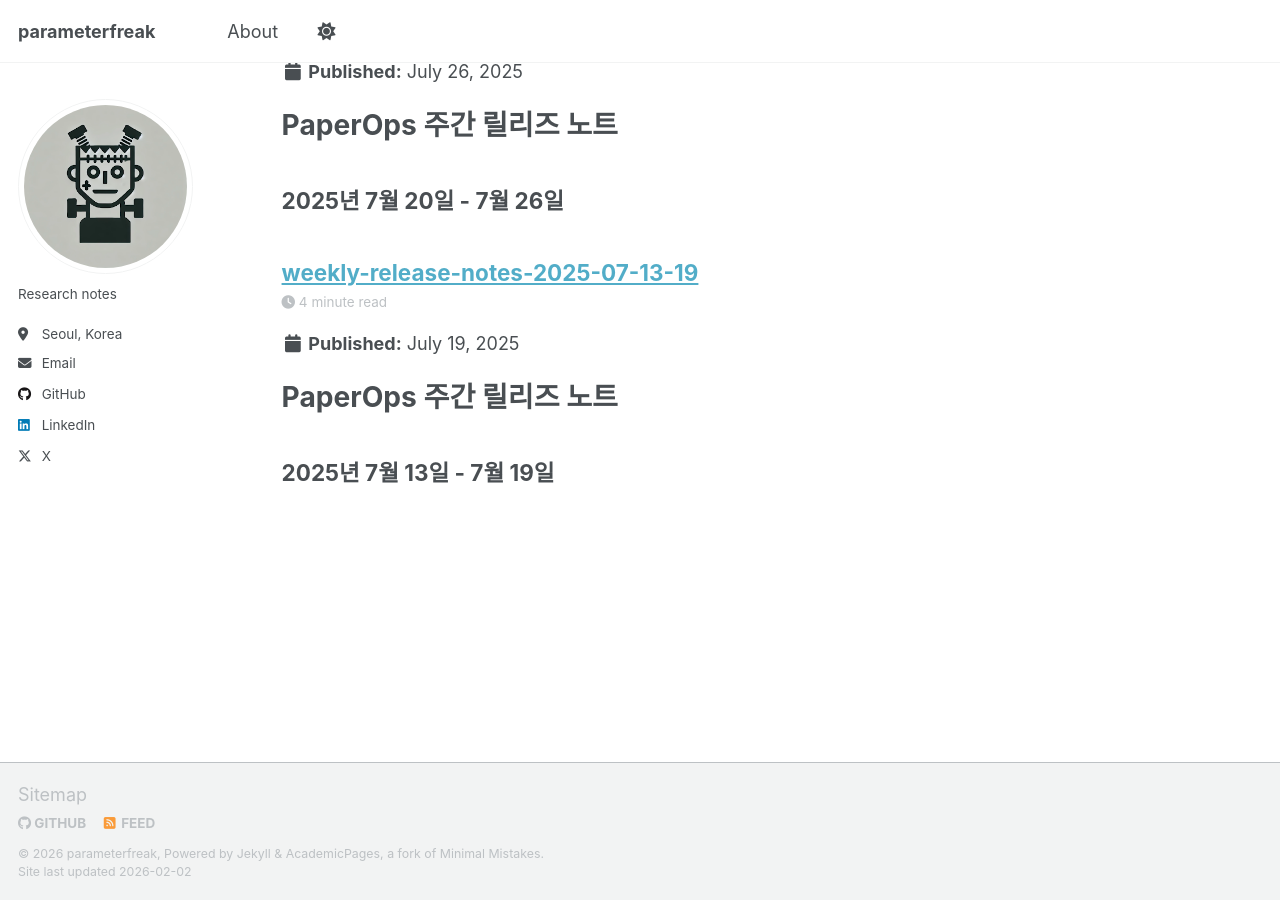
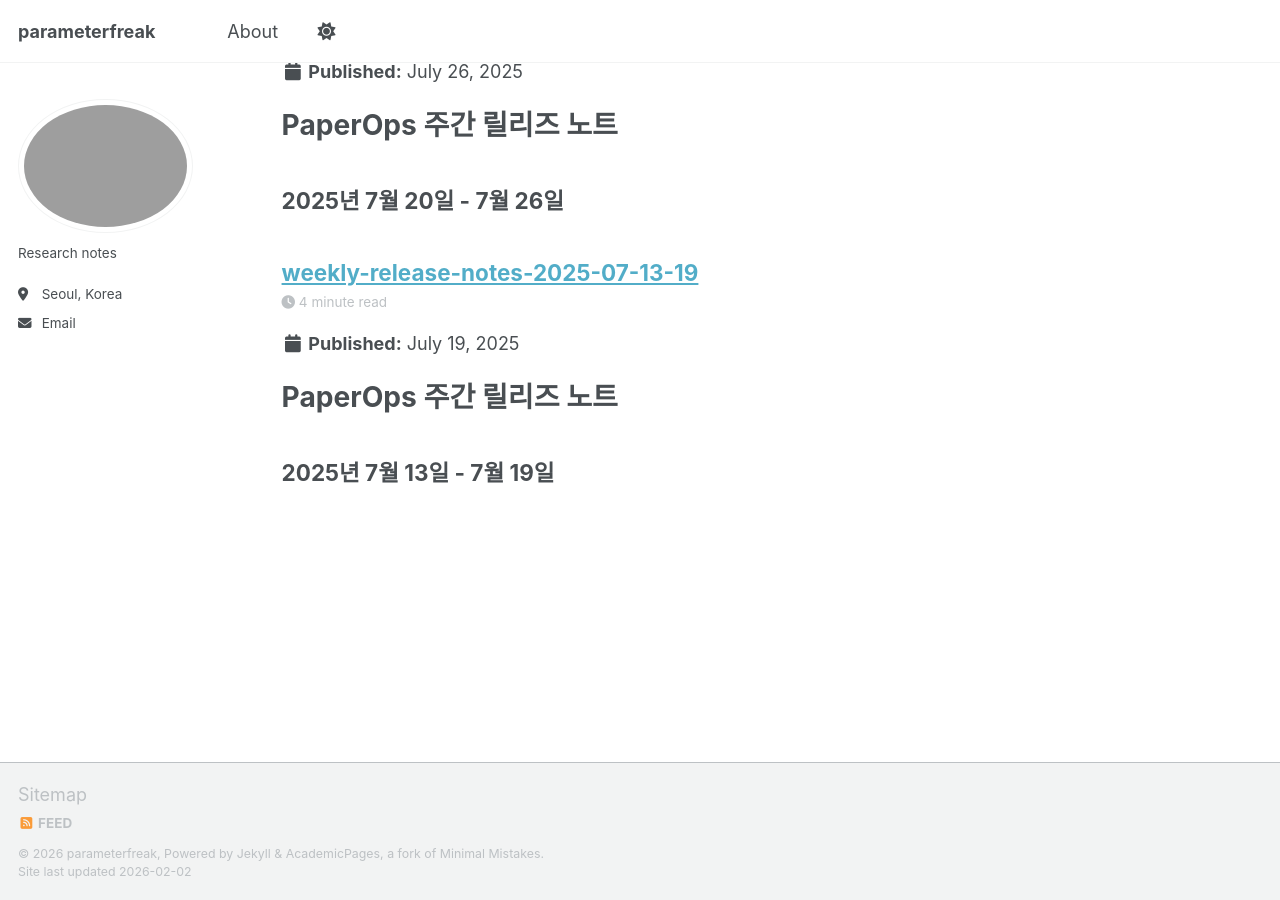
Before and after one commit to parameterfreak/parameterfreak.github.io, a Jekyll site: the page built from _pages/year-archive.html, in a window 1280 px wide and 900 px high, scrolled down 7071 px. Built offline with Jekyll 4.4.1, drawn with Linux system fonts in a browser that asks for light colours; a script that is not in the unit is left out; some of the changed lines change nothing that is shown.

Commit message:
Remove personal social links and profile avatar from config

```diff
--- a/_config.yml
+++ b/_config.yml
@@ -22,7 +22,8 @@ repository               : "parameterfreak/parameterfreak.github.io"
 #               Additional customization can be done by editing /_includes/author-profile.html
 author:
   # Biographic information
-  avatar           : "profile.png"
+#  avatar           : "profile.png"
+  avatar           : ""
   name             : ""
   pronouns         : # example: "she/her"
   bio              : "Research notes"
@@ -47,7 +48,7 @@ author:
   bitbucket        : # Username - Update with your username on the site
   codepen          : # Username
   dribbble         : # Username
-  github           : "parameterfreak"
+  github           : # Username
   kaggle           : # Username
   stackoverflow    : # User number or user number and name (i.e., use "1" or "1/jeff-atwood")
 
@@ -62,7 +63,7 @@ author:
   keybase          : # Username
   instagram        : # Username
   lastfm           : # Username
-  linkedin         : parameterfreak
+  linkedin         : # Username
   mastodon         : # URL
   medium           : # URL
   pinterest        : # Username
@@ -70,7 +71,7 @@ author:
   steam            : # Username
   telegram         : # URL
   tumblr           : # Username
-  twitter          : parameterfreak
+  twitter          : # Username
   vine             : # Username
   weibo            : # Username
   wikipedia        : # Username
```
